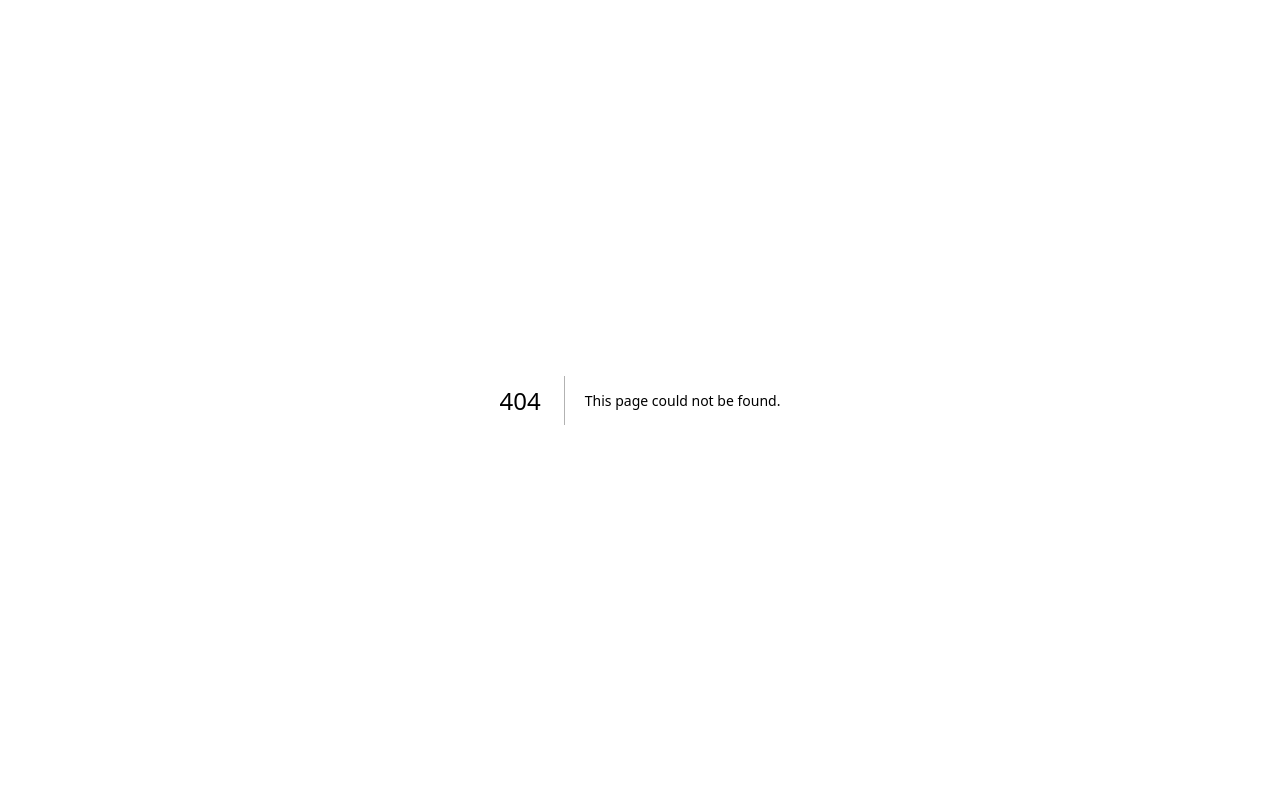
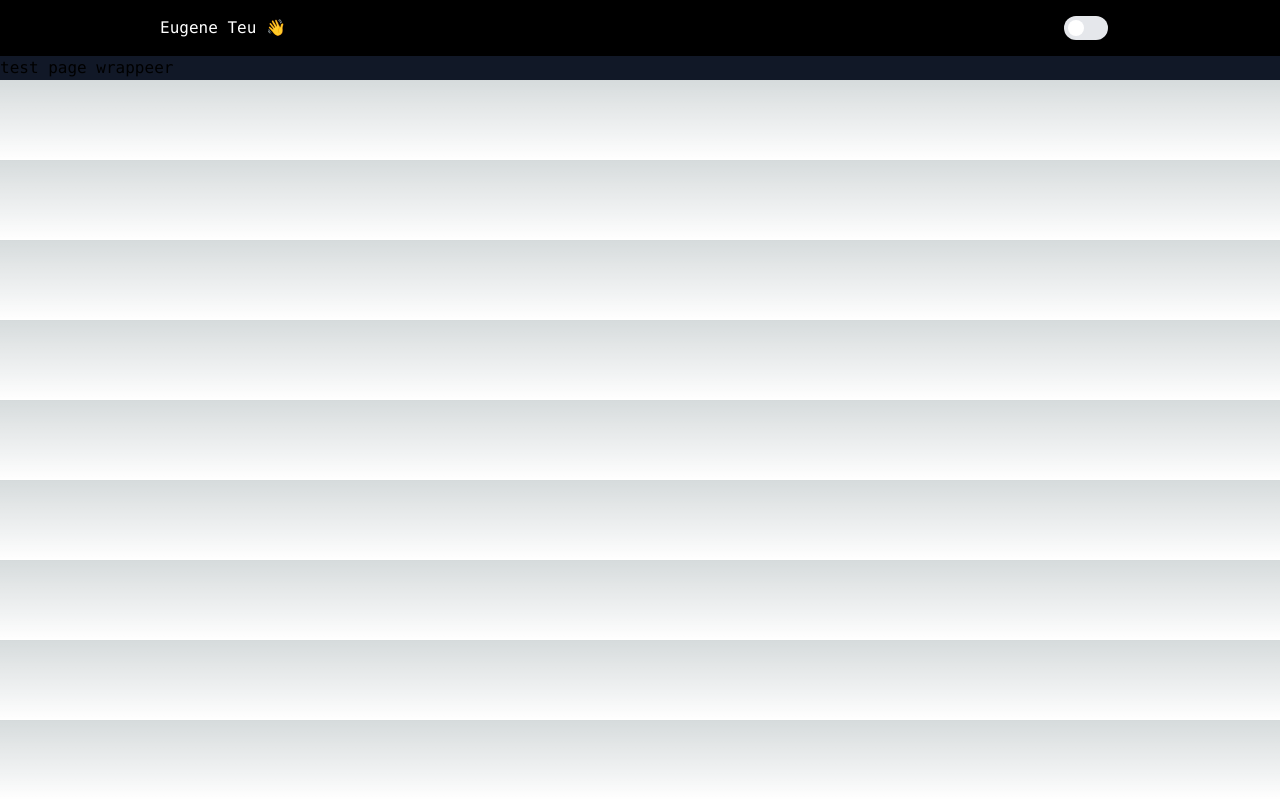
Before and after one commit to EugeneTeu/eugeneteu.github.io, a Next.js app: page /components in a window 1280 px wide. Before the commit this address had no page. Built offline with nearby package versions, Linux system fonts and the light colour scheme.

Commit message:
add components page

```diff
--- /dev/null
+++ b/src/components/PageWrapper.react.tsx
@@ -0,0 +1,20 @@
+import React from "react";
+import Header from "./Header.react";
+import { useTheme } from "./context/theme.context";
+
+export default function PageWrapper({
+  children,
+}: {
+  children: React.ReactElement;
+}) {
+  const { mode } = useTheme();
+
+  return (
+    <div className={`${mode}`}>
+      <div className="bg-white dark:bg-gray-900">
+        <Header />
+        {children}
+      </div>
+    </div>
+  );
+}
--- /dev/null
+++ b/src/pages/components.tsx
@@ -0,0 +1,16 @@
+import PageWrapper from "@/components/PageWrapper.react";
+import Head from "next/head";
+
+export default function Components() {
+  return (
+    <>
+      <Head>
+        <title>Eugene Teu Components</title>
+        <meta name="viewport" content="width=device-width, initial-scale=1.0" />
+      </Head>
+      <PageWrapper>
+        <>test page wrappeer</>
+      </PageWrapper>
+    </>
+  );
+}
--- a/src/pages/index.tsx
+++ b/src/pages/index.tsx
@@ -9,25 +9,16 @@ import {
 } from "@/components/context/theme.context";
 import Header from "@/components/Header.react";
 import HomePage from "@/components/content/HomePage.react";
+import PageWrapper from "@/components/PageWrapper.react";
 
 const inter = Inter({ subsets: ["latin"] });
 
 export default function Home() {
   return (
     <ThemeContextProvider>
-      <HomeInner />
+      <PageWrapper>
+        <HomePage />
+      </PageWrapper>
     </ThemeContextProvider>
   );
 }
-function HomeInner() {
-  const { mode } = useTheme();
-
-  return (
-    <div className={`${mode}`}>
-      <div className="bg-white dark:bg-gray-900">
-        <Header />
-        <HomePage />
-      </div>
-    </div>
-  );
-}
```
